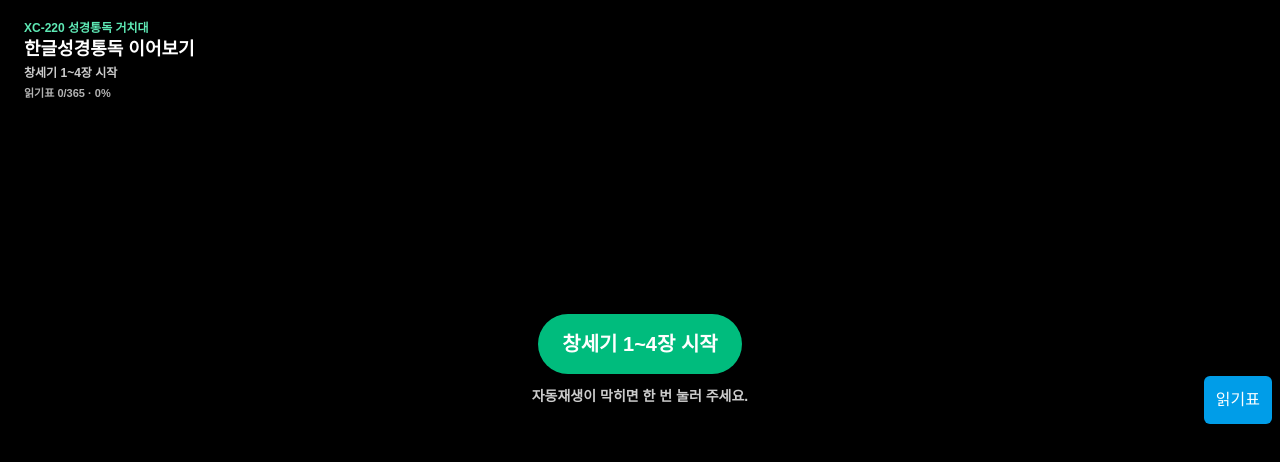
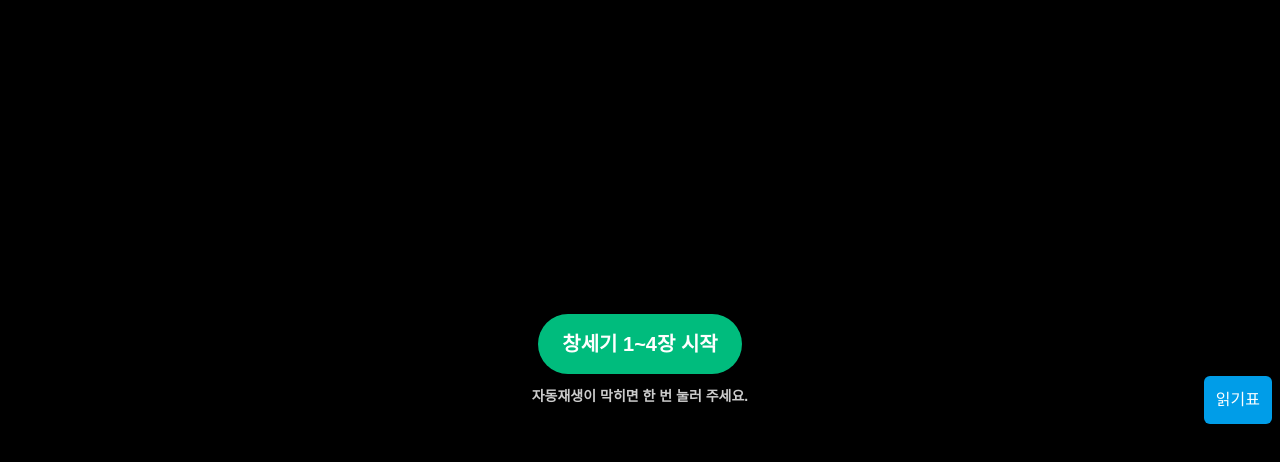
Before and after one commit to donfsucha/man-yage-uri, a Next.js app: page /b in a window 1280 px wide. Shown: the top 462 px of the page. Built offline with nearby package versions, Linux system fonts and the light colour scheme.

Commit message:
Hide Bible reading controls during playback

```diff
--- a/src/app/b/page.tsx
+++ b/src/app/b/page.tsx
@@ -6,7 +6,6 @@ import {
   findKoreanBibleIndexByBook,
   findKoreanBibleIndexByDay,
   findKoreanBibleIndexByVideoId,
-  getKoreanBibleCompletionPercent,
   groupKoreanBibleVideosByBook,
   koreanBiblePlaylistId,
   koreanBibleProgressKey,
@@ -15,9 +14,6 @@ import {
   type KoreanBibleBookGroup,
   type KoreanBibleVideo,
 } from "@/lib/xcan/bible-reading";
-
-const playStoreUrl =
-  "https://play.google.com/store/apps/details?id=com.cnanfc.xcanplayer&pcampaignid=web_share";
 
 type SavedProgress = {
   index: number;
@@ -276,10 +272,10 @@ export default function BibleWebStartPage() {
   const revealChrome = useCallback(() => {
     setShowChrome(true);
     if (chromeTimerRef.current) window.clearTimeout(chromeTimerRef.current);
-    if (isPlaying && isXcanApp) {
+    if (isPlaying) {
       chromeTimerRef.current = window.setTimeout(() => setShowChrome(false), 3200);
     }
-  }, [isPlaying, isXcanApp]);
+  }, [isPlaying]);
 
   useEffect(() => {
     window.xcanSetPlaybackRate = (rate: number) => {
@@ -300,23 +296,17 @@ export default function BibleWebStartPage() {
   }, []);
 
   useEffect(() => {
-    if (!isXcanApp) return undefined;
-
     const timer = window.setTimeout(revealChrome, 0);
     return () => {
       window.clearTimeout(timer);
       if (chromeTimerRef.current) window.clearTimeout(chromeTimerRef.current);
     };
-  }, [isPlaying, isXcanApp, revealChrome]);
+  }, [isPlaying, revealChrome]);
 
   const bookGroups = useMemo(() => groupKoreanBibleVideosByBook(koreanBibleVideos), []);
-  const completedPercent = useMemo(
-    () => getKoreanBibleCompletionPercent(savedProgress.completedDays),
-    [savedProgress.completedDays],
-  );
 
   const currentVideo = koreanBibleVideos[savedProgress.index] ?? koreanBibleVideos[0];
-  const shouldHideChrome = isXcanApp && isPlaying && !showChrome && !isPlanOpen;
+  const shouldHideChrome = isPlaying && !showChrome && !isPlanOpen;
 
   const findGroupKeyForIndex = useCallback(
     (index: number) => {
@@ -480,21 +470,7 @@ export default function BibleWebStartPage() {
 
   return (
     <main className="min-h-screen bg-black text-white">
-      <section id="xcan-player-shell" className="relative mx-auto flex min-h-screen w-full max-w-none flex-col overflow-hidden" onClick={revealChrome}>
-        <div className={`pointer-events-none absolute left-3 top-3 z-10 max-w-[78vw] rounded-md bg-black/70 px-3 py-2 backdrop-blur transition-opacity duration-300 ${shouldHideChrome ? "opacity-0" : "opacity-100"}`}>
-          <p className="text-[11px] font-extrabold text-emerald-300 sm:text-xs">
-            XC-220 성경통독 거치대
-          </p>
-          <h1 className="mt-0.5 text-base font-black leading-tight tracking-normal sm:text-lg">
-            한글성경통독 이어보기
-          </h1>
-          <p className="mt-1 max-w-[280px] text-[11px] font-bold text-white/80 sm:text-xs">
-            {startLabel}
-          </p>
-          <p className="mt-1 text-[11px] font-bold text-white/70">
-            읽기표 {savedProgress.completedDays.length}/{koreanBibleVideos.length} · {completedPercent}%
-          </p>
-        </div>
+      <section id="xcan-player-shell" className="relative mx-auto flex min-h-screen w-full max-w-none flex-col overflow-hidden">
 
         <div className="flex min-h-screen w-full items-start justify-center bg-black">
           <div className="w-full bg-black">
@@ -521,10 +497,19 @@ export default function BibleWebStartPage() {
           </div>
         </div>
 
+        {!isXcanApp && shouldHideChrome && (
+          <button
+            aria-label="재생 화면 메뉴 표시"
+            className="fixed inset-0 z-10 cursor-default bg-transparent"
+            type="button"
+            onClick={revealChrome}
+          />
+        )}
+
         {!isXcanApp && (
           <button
             aria-label="성경 읽기표 열기"
-            className="fixed right-2 top-1/2 z-20 -translate-y-1/2 rounded-md bg-sky-500/95 px-3 py-3 text-xs font-black text-white shadow-lg shadow-black/50"
+            className={`fixed right-2 top-1/2 z-20 -translate-y-1/2 rounded-md bg-sky-500/95 px-3 py-3 text-xs font-black text-white shadow-lg shadow-black/50 transition-opacity duration-300 ${shouldHideChrome ? "pointer-events-none opacity-0" : "opacity-100"}`}
             type="button"
             onClick={() => {
               setOpenGroupKey((value) => value ?? findGroupKeyForIndex(savedProgress.index));
```
